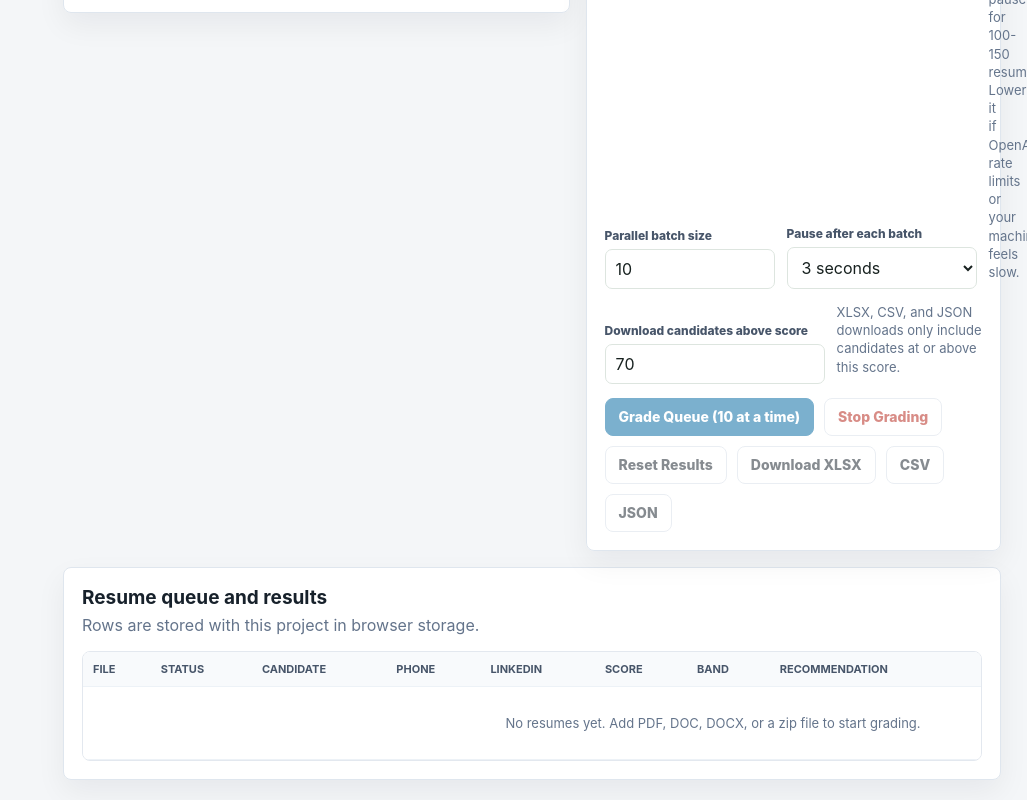
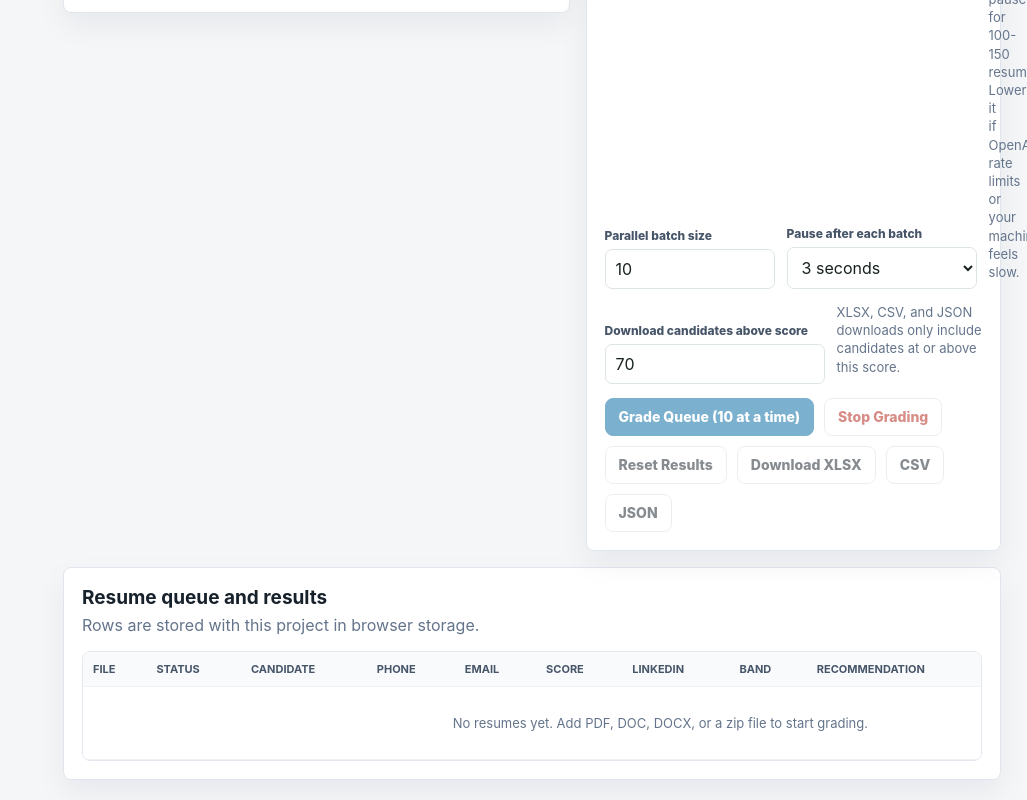
Before and after one commit to ranadipc/Recruno, a Next.js app: page /resume-evaluator in a window 1280 px wide. Shown: the part 813-1613 px from the top of the page, without its empty margins (253-1280 px from the left). Built offline with nearby package versions, Linux system fonts and the light colour scheme.

Commit message:
Small fix

```diff
--- a/app/api/resume-evaluator/grade/route.ts
+++ b/app/api/resume-evaluator/grade/route.ts
@@ -14,6 +14,7 @@ type ResumeGrade = Record<string, unknown>;
 type FixedResumeGrade = {
   name: string;
   phoneNumber: string;
+  email: string;
   linkedInUrl: string;
   totalScore: number;
   recommendation: "Strong Select" | "Select" | "Maybe" | "Reject" | "Strong Reject";
@@ -81,6 +82,7 @@ function normalizeGrade(value: unknown): FixedResumeGrade {
   return {
     name: asString(input.name || input.candidateName || input["Candidate Name"]) || "Unknown candidate",
     phoneNumber: normalizeIndianPhone(input.phoneNumber || input.phone || input["Phone Number"]),
+    email: asString(input.email || input.emailAddress || input["Email"]),
     linkedInUrl: asString(input.linkedInUrl || input.linkedinUrl || input.linkedin || input["LinkedIn URL"]),
     totalScore: clampScore(input.totalScore || input.score || input["Total Score"]),
     recommendation: allowed.has(recommendation) ? recommendation as FixedResumeGrade["recommendation"] : "Maybe",
@@ -143,6 +145,7 @@ Return only valid JSON with exactly this shape:
 {
   "name": "string",
   "phoneNumber": "string",
+  "email": "string",
   "linkedInUrl": "string",
   "totalScore": 0,
   "recommendation": "Strong Select|Select|Maybe|Reject|Strong Reject",
@@ -158,7 +161,7 @@ Return only valid JSON with exactly this shape:
 }
 
 Rules:
-- Always extract name, phoneNumber, and linkedInUrl when visible in the resume. Use empty string if not found.
+- Always extract name, phoneNumber, email, and linkedInUrl when visible in the resume. Use empty string if not found.
 - For Indian phone numbers, remove the country code. If the resume says "+91 9999999999", phoneNumber must be "9999999999". Do not include leading +, =, spaces, or country code in phoneNumber.
 - totalScore must be an integer from 0 to 100.
 - recommendation must be one of the allowed values.
--- a/app/resume-evaluator/page.tsx
+++ b/app/resume-evaluator/page.tsx
@@ -16,6 +16,7 @@ const SUPPORTED_EXTENSIONS = new Set(["pdf", "doc", "docx"]);
 type Grade = {
   name: string;
   phoneNumber: string;
+  email: string;
   linkedInUrl: string;
   totalScore: number;
   recommendation: "Strong Select" | "Select" | "Maybe" | "Reject" | "Strong Reject";
@@ -197,6 +198,7 @@ function rowsForExport(project: ResumeProject) {
       "File Name": file.fileName,
       Name: file.result?.name ?? "",
       "Phone Number": file.result?.phoneNumber ?? "",
+      Email: file.result?.email ?? "",
       "Total Score": file.result?.totalScore ?? "",
       "LinkedIn URL": file.result?.linkedInUrl ?? "",
       "Decision Band": decisionBand(file.result?.totalScore, project),
@@ -764,8 +766,9 @@ export default function ResumeEvaluatorPage() {
                       <th>Status</th>
                       <th>Candidate</th>
                       <th>Phone</th>
+                      <th>Email</th>
+                      <th>Score</th>
                       <th>LinkedIn</th>
-                      <th>Score</th>
                       <th>Band</th>
                       <th>Recommendation</th>
                       <th>Sub marks</th>
@@ -783,8 +786,9 @@ export default function ResumeEvaluatorPage() {
                         <td><span className={`resume-status ${file.status}`}>{file.status}</span>{file.error ? <em>{file.error}</em> : null}</td>
                         <td>{file.result?.name || "-"}</td>
                         <td>{file.result?.phoneNumber || "-"}</td>
+                        <td className="resume-long">{file.result?.email || "-"}</td>
+                        <td>{file.result?.totalScore ?? "-"}</td>
                         <td className="resume-long">{file.result?.linkedInUrl || "-"}</td>
-                        <td>{file.result?.totalScore ?? "-"}</td>
                         <td>{file.result ? decisionBand(file.result.totalScore, activeProject) : "-"}</td>
                         <td>{file.result?.recommendation || "-"}</td>
                         <td className="resume-long">{formatSubMarks(file.result?.subMarks) || "-"}</td>
```
